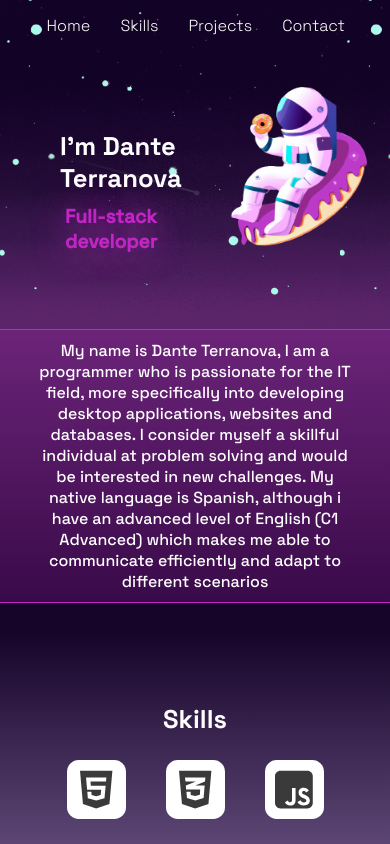
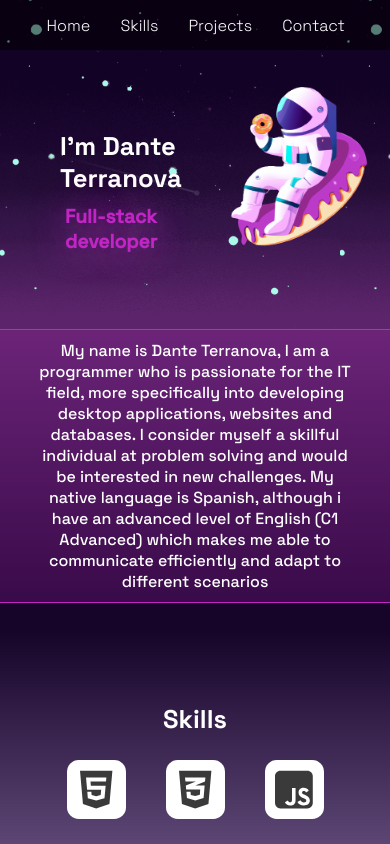
Before and after one commit to BinaryJuan/portfolio-astronaut, a React (Create React App) app: page / in a window 390 px wide. Shown: the top 844 px of the page. Built offline with nearby package versions, Linux system fonts and the light colour scheme.

Commit message:
Responsive

```diff
--- a/src/components/NavBar/NavBar.css
+++ b/src/components/NavBar/NavBar.css
@@ -1,3 +1,8 @@
+#myNavbar {
+    background-color: rgba(0, 0, 0, 0.5);
+    border-radius: 0 0 0 10px;
+}
+
 .nContainer {
     background-color: transparent;
     height: 50px;
@@ -40,9 +45,13 @@
 
 @media ((min-width: 0px) and (max-width: 600px)) {
     .nContainer {
-        left: 0;
-        right: 0;
-        margin: 0 auto;
+        left: -20px;
+        padding-top: 0;
+        padding-left: 5vw;
+    }
+
+    .nContainer ul a {
+        font-size: 1rem;
     }
 
     .nContainer ul {
--- a/src/components/NavBar/NavBar.js
+++ b/src/components/NavBar/NavBar.js
@@ -1,27 +1,5 @@
 import './NavBar.css'
 import { Link } from 'react-scroll'
-
-const getScrollPercent = () => {
-    let h = document.documentElement,
-        b = document.body,
-        st = 'scrollTop',
-        sh = 'scrollHeight';
-    return (h[st]||b[st]) / ((h[sh]||b[sh]) - h.clientHeight) * 100;
-}
-
-const background = () => {
-    let scrollPercent = getScrollPercent()
-    if (scrollPercent > 30) {
-        document.getElementById('myNavbar').style.background = 'rgba(0, 0, 0, 0.5)'
-        document.getElementById('myNavbar').style.borderRadius = '0 0 0 10px'
-    } else {
-        document.getElementById('myNavbar').style.background = 'transparent'
-    }
-}
-
-window.addEventListener('scroll', () => {
-    document.getElementById('myNavbar') ? background() : window.removeEventListener('scroll', () => {})
-})
 
 const NavBar = () => {
     return (
```
Also changed, not shown: public/media/satellite.png.
